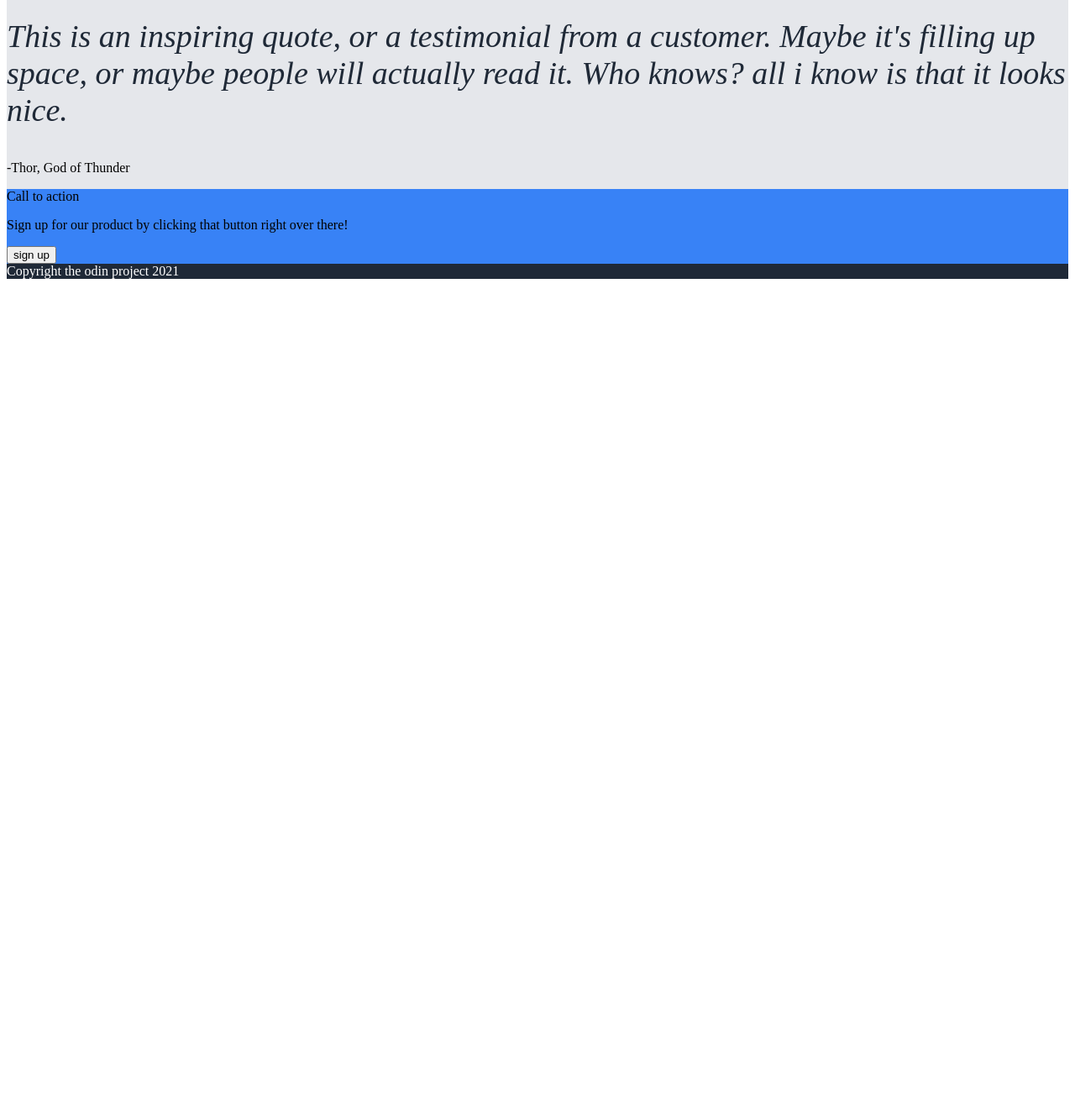
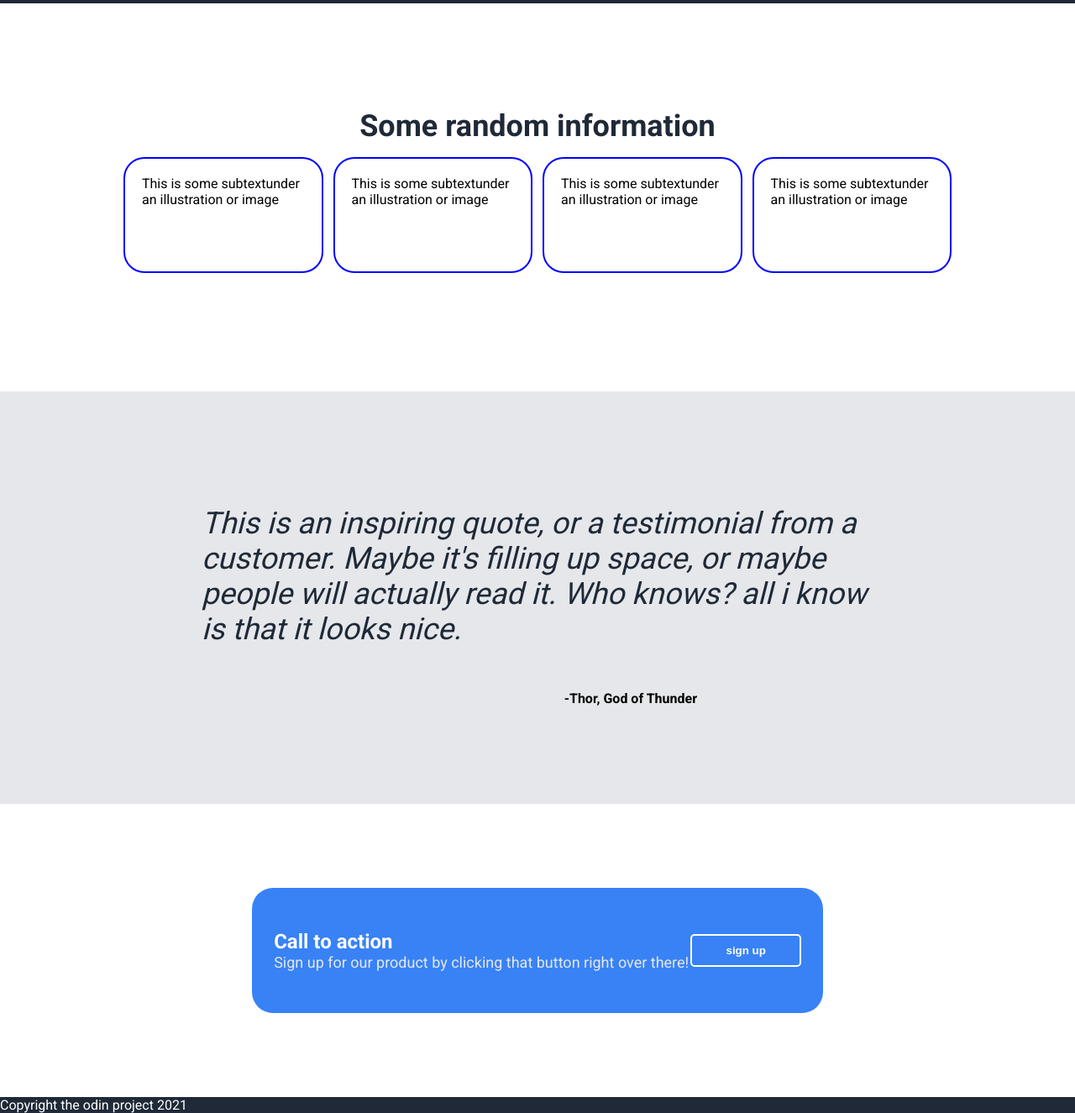
Before and after one commit to nikolatrenkoski/landing-page, a plain HTML site: page index.html in a window 1280 px wide. Shown: the part 480-1805 px from the top of the page at 84% size. Before the commit the page ends 820 px from the top, so only its background shows below. Drawn offline with Linux system fonts and the light colour scheme.

Commit message:
add new feauters to the site

```diff
--- a/index.html
+++ b/index.html
@@ -26,7 +26,7 @@
     <div class="hero-container">
         <div class="hero-left">
             <header class="hero-main-text">This website is aweseome</header>
-            <p>This website has some subtext that goes under the main title. It's a smaller font and the color is lower contrast</p>
+            <p class="hero-sub-text">This website has some subtext that goes under the main title. It's a smaller font and the color is lower contrast</p>
         </div>
 
         <div class="hero-right">
@@ -46,14 +46,25 @@
     </div>
 
     <div class="quote-container">
-        <p id="quote">This is an inspiring quote, or a testimonial from a customer. Maybe it's filling up space, or maybe people will actually read it. Who knows? all i know is that it looks nice.</p>
-        <p>-Thor, God of Thunder</p>
+        <div id="quote">
+            <p>This is an inspiring quote, or a testimonial from a customer. Maybe it's filling up space, or maybe people will actually read it. Who knows? all i know is that it looks nice.
+            </p>
+        </div>
+
+        <div id="author">
+            <p>-Thor, God of Thunder</p>
+        </div>
     </div>
-
-    <div class="sign-up-container">
-        <header>Call to action</header>
-        <p>Sign up for our product by clicking that button right over there! </p>
-        <button>sign up</button>
+    <div class="sign-up-background">
+        <div class="sign-up-container">
+            <div class="sign-up-text">
+                <header id="sign-up-header">Call to action</header>
+                <p id="sign-up-p">Sign up for our product by clicking that button right over there! </p>
+            </div>
+            <div class="button">
+                <button id="sign-up-button">sign up</button>
+            </div>
+        </div>
     </div>
 
     <div class="footer">
--- a/style.css
+++ b/style.css
@@ -1,7 +1,10 @@
+@import url('https://fonts.googleapis.com/css2?family=Roboto:wght@400;700&display=swap');
+
 body {
     display: flex;
     flex-direction: column;
-    font-style: Roboto;
+    font-family: Roboto, sans-serif;
+    margin: auto;
 }
 
 .nav-bar {
@@ -24,7 +27,7 @@ body {
 .hero-container {
     background-color: #1F2937;
     color: white;
-    padding: 100px;
+    padding: 150px;
 }
 
 .hero-main-text {
@@ -33,27 +36,66 @@ body {
     color: #f9faf8;
 }
 
+.hero-sub-text {
+    font-size: 18px;
+    color: #e5e7eb;
+}
+
 .information-container {
+    display: flex;
+    flex-direction: column;
+    padding: 100px;
+    margin: 25px;
+}
+
+#info-title {
+    font-size: 36px;
+    font-weight: bolder;
+    color: #1F2937;
+}
+
+.card-container {
+    display: flex;
+    padding: 10px 16px;
+    align-self: center;
+    height: 150px;
+}
+
+.card {
+    padding: 20px;
+    border: blue solid 2px;
+    margin: 6px;
+    justify-items: space-around;
+    border-radius: 25px;
+
+}
+
+.quote-container {
+    background-color: #e5e7eb;
+    padding: 100px;
     display: flex;
     flex-direction: column;
 }
 
-.card-container {
-    display: flex;
-    padding: 2px 16px;
-}
-
-.card {
-    padding: 10px;
-    border: blue solid 2px;
-}
-
-.quote-container {
-    background-color: #e5e7eb;
+.sign-up-background  {
+    padding: 100px 300px;
 }
 
 .sign-up-container {
     background-color: #3882f6;
+    display: flex;
+    padding: 50px 25px;
+    border-radius: 25px;
+    justify-content: space-around;
+}
+
+.sign-up-text {
+    color: white;
+}
+
+.button {
+    display: flex;
+    align-self: center;
 }
 
 .footer {
@@ -71,12 +113,41 @@ li {
 }
 
 #quote {
-    font-size: 38px;
-    font-weight: lighter;
+    font-size: 36px;
+    font-weight: 300px;
     font-style: italic;
     color: #1f2937;
+    width: 800px;
+    align-self: center;
+}
+
+#author {
+    font-weight: bolder;
+    display: flex;
+    align-self: flex-end;
+    margin-right: 350px;
 }
 
 #info-title {
     align-self: center;
 }
+
+#sign-up-header {
+    font-size: 24px;
+    font-weight: bolder;
+}
+
+#sign-up-p {
+    font-size: 18px;
+    color: #E5E7EB;
+    margin: auto;
+}
+
+#sign-up-button {
+    color: white;
+    background-color: #3882f6;
+    font-weight: bolder;
+    padding: 10px 40px;
+    border: white solid 2px;
+    border-radius: 5px;
+}
```
